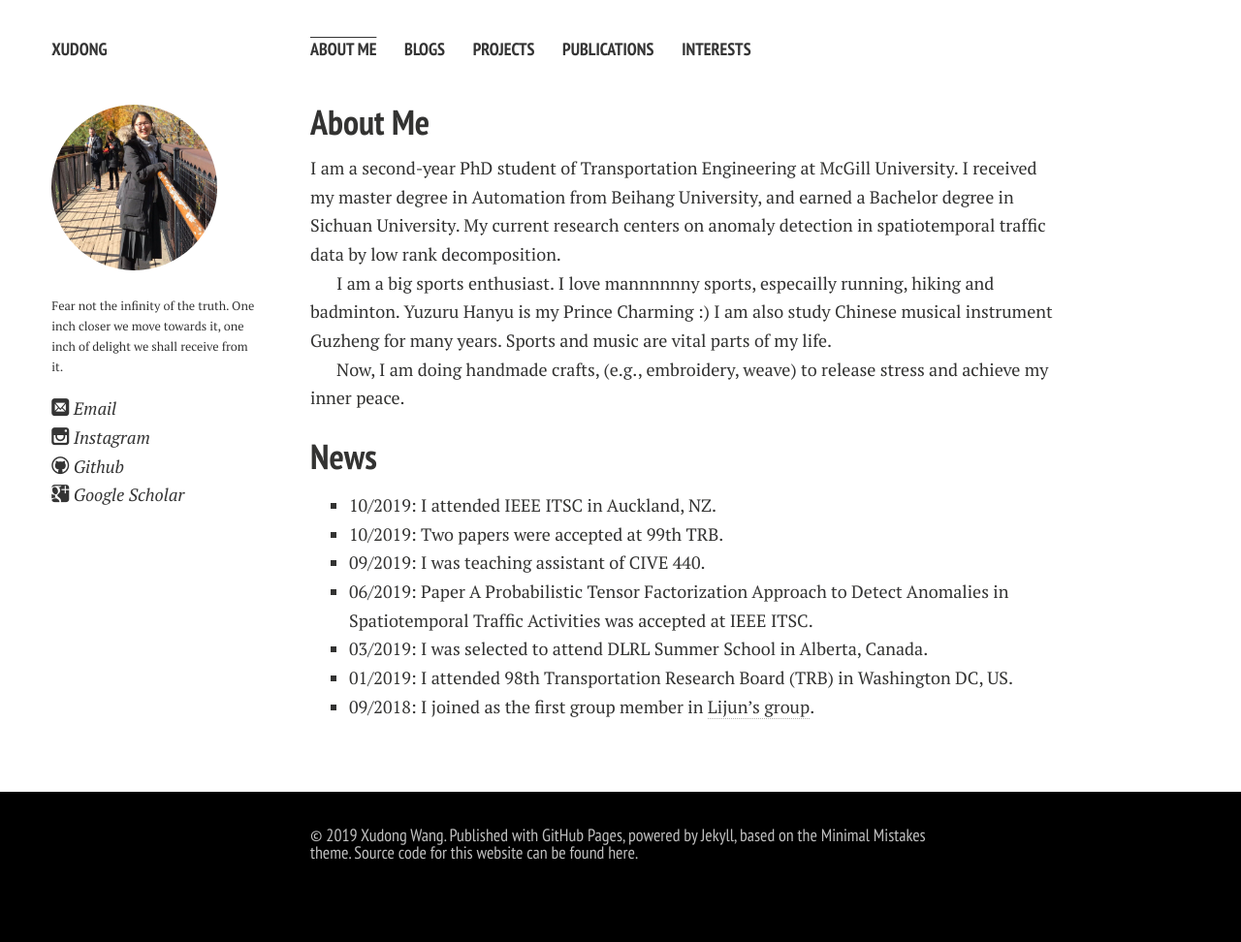
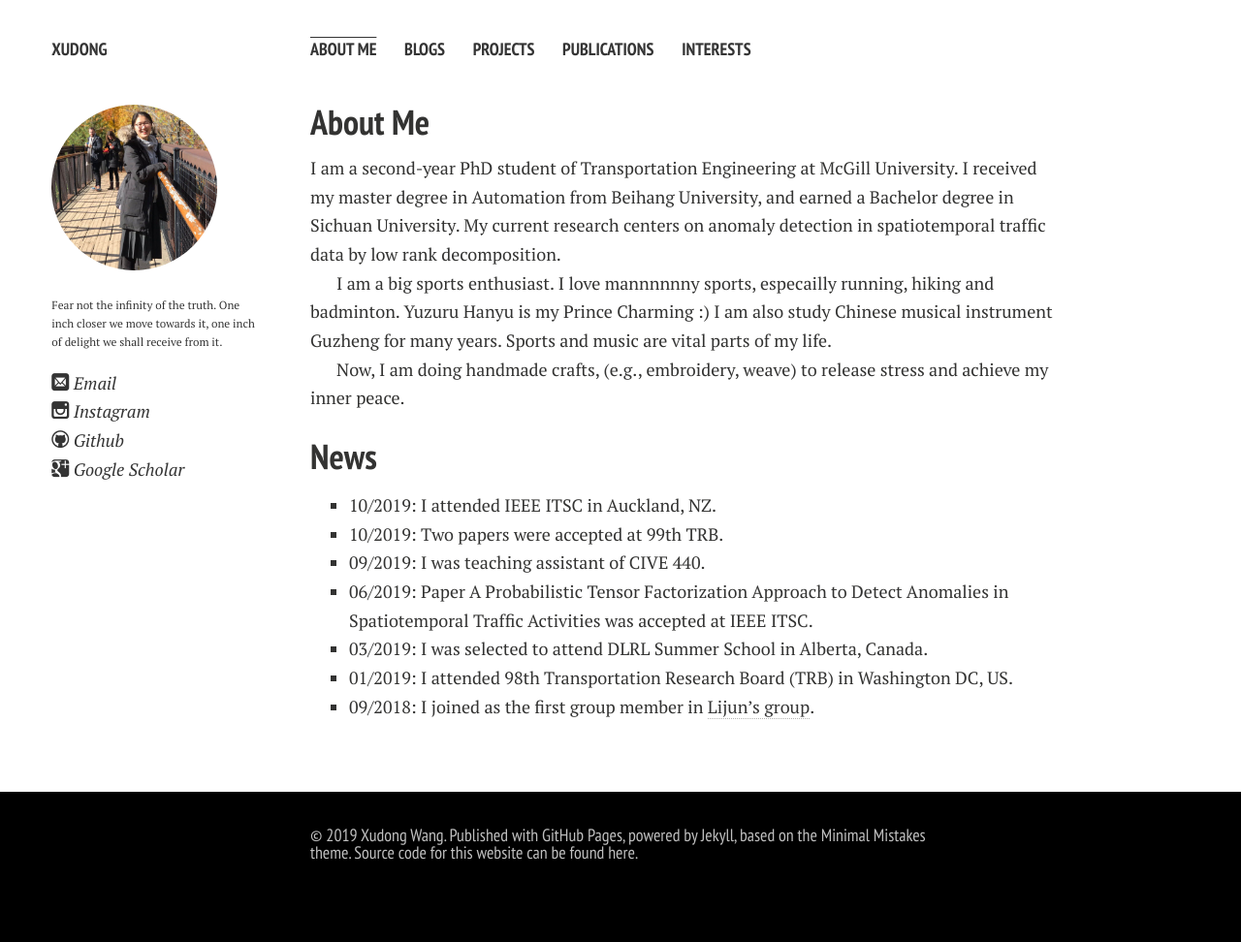
Before and after one commit to eveyuyi/Kaimaoge.github.io, a Jekyll site: the page built from index.md, in a window 1280 px wide. Shown: the whole page at 97% size. Built offline with Jekyll 4.4.1, drawn with Linux system fonts in a browser that asks for light colours; nearby versions of some CDN libraries; our own code applies the rules of GitHub Pages for plain Markdown files.

Commit message:
Update author-bio.html

```diff
--- a/_includes/author-bio.html
+++ b/_includes/author-bio.html
@@ -1,5 +1,5 @@
 <img src="{{ site.url }}/images/{{ site.owner.avatar }}" class="bio-photo" alt="{{ site.owner.name }} bio photo" width="100" height="100"></a>
-{% if site.owner.introduction %}<p style="text-indent:0;margin-top:1.5em;font-style: inherit; font-size: 0.7rem;"><a href="./" target="_blank"><i class=""></i>{{ site.owner.introduction }}</a></p>{% endif %}
+{% if site.owner.introduction %}<p style="text-indent:0;margin-top:1.5em;font-style: inherit; font-size: 0.65rem;"><a href="./" target="_blank"><i class=""></i>{{ site.owner.introduction }}</a></p>{% endif %}
 <!-- <h4>{{ site.owner.name }}</h4> -->
 <p>{{ site.owner.bio }}</p>
 {% if site.owner.email %}<p style="text-indent:0;margin-top:2.5em;"><a href="mailto:{{ site.owner.email }}" target="_blank"><i class="icon-mail"></i> Email</a></p>{% endif %}
```
